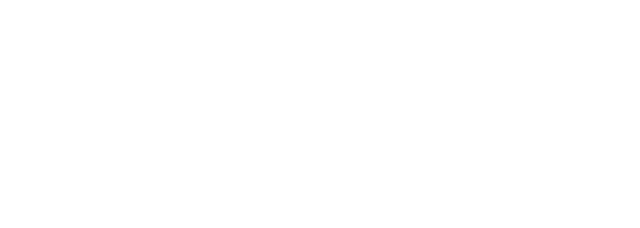
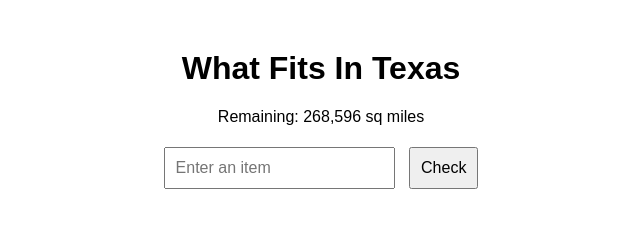
Before and after one commit to Impasta1473/what-fits-in-texas, a plain HTML site: page index.html in a window 1280 px wide. Shown: the whole page, without its empty margins (319-959 px from the left). Drawn offline with Linux system fonts and the light colour scheme.

Commit message:
Update index.html

```diff
--- a/index.html
+++ b/index.html
@@ -1,4 +1,18 @@
-<script>
+<!DOCTYPE html>
+<html>
+<head>
+    <meta charset="UTF-8">
+    <title>What Fits In Texas</title>
+    <link rel="stylesheet" href="styles.css">
+</head>
+<body>
+    <h1>What Fits In Texas</h1>
+    <p id="remaining-area">Remaining: 268,596 sq miles</p>
+    <input type="text" id="item-input" placeholder="Enter an item">
+    <button onclick="checkItem()">Check</button>
+    <p id="result"></p>
+
+    <script>
     async function checkItem() {
         const item = document.getElementById("item-input").value;
         const res = await fetch(`https://yourusername.pythonanywhere.com/estimate?item=${encodeURIComponent(item)}`);
@@ -12,3 +26,5 @@
         }
     }
 </script>
+</body>
+</html>
```
